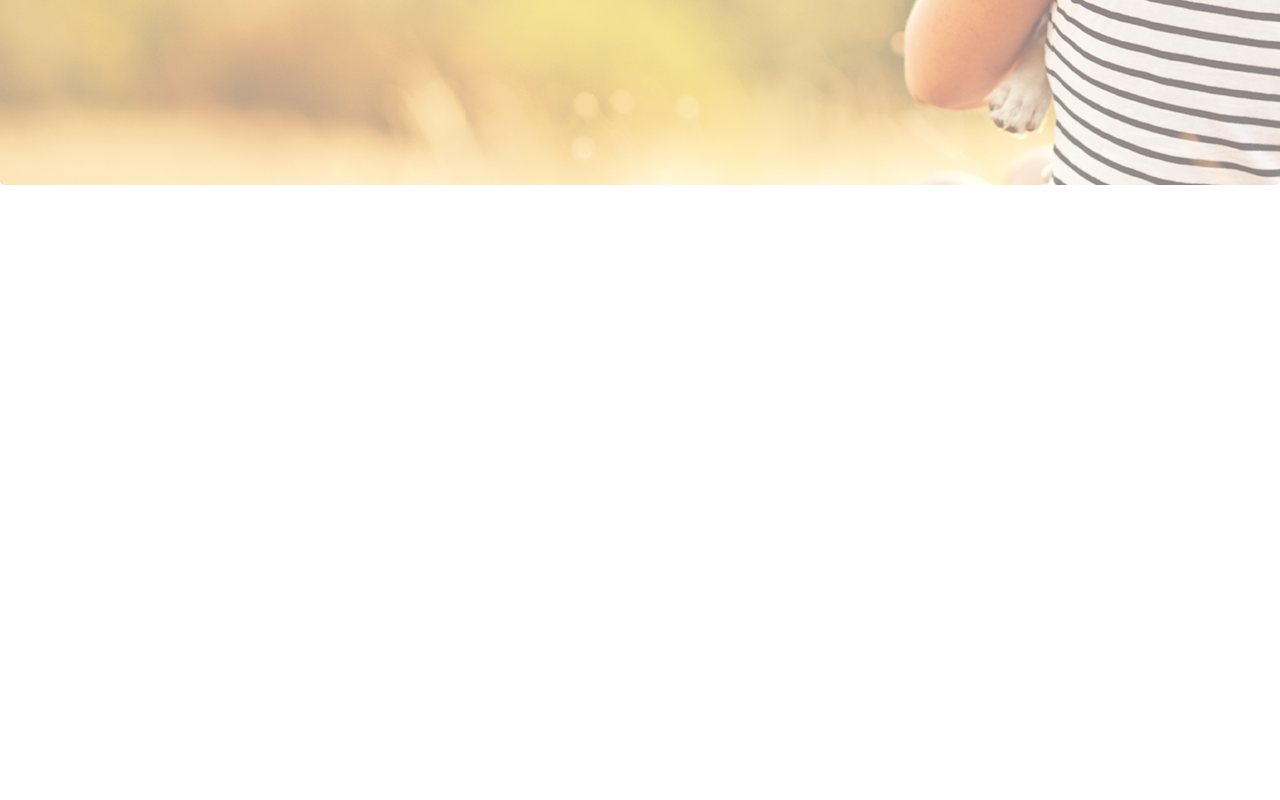
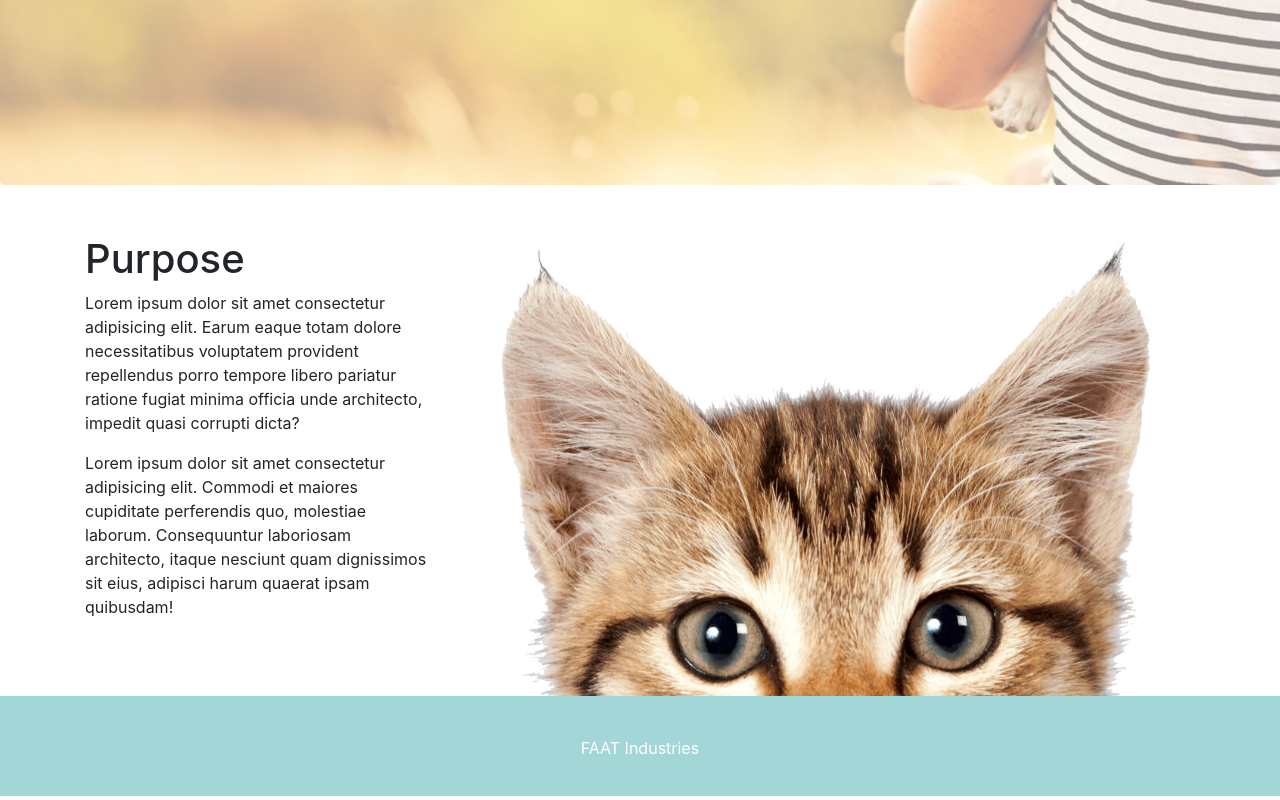
Before and after one commit to austinwayman/mansbestfriend, a React (Create React App) app in the folder client/: page / in a window 1280 px wide. Shown: the part 565-1365 px from the top of the page. Before the commit the page ends 800 px from the top, so only its background shows below. Built offline with nearby package versions, Linux system fonts and the light colour scheme.

Commit message:
adding purpose section and a footer starter

```diff
--- a/client/src/pages/Home.jsx
+++ b/client/src/pages/Home.jsx
@@ -87,7 +87,39 @@ class Home extends React.Component {
           </div>
           {/* Jumbotron Text End */}
         </Jumbotron>
+        {/* End of Jumbotron */}
+
+        {/* Start of Purpose */}
+      <div className="purposeContainer">
+        <Container>
+          <Row>
+            <Col m="4" xl="4">
+              <h1>Purpose</h1>
+              <p>Lorem ipsum dolor sit amet consectetur adipisicing elit. Earum eaque totam dolore necessitatibus voluptatem provident repellendus porro tempore libero pariatur ratione fugiat minima officia unde architecto, impedit quasi corrupti dicta?</p>
+              <p>Lorem ipsum dolor sit amet consectetur adipisicing elit. Commodi et maiores cupiditate perferendis quo, molestiae laborum. Consequuntur laboriosam architecto, itaque nesciunt quam dignissimos sit eius, adipisci harum quaerat ipsam quibusdam!</p>
+            </Col>
+            <Col m="8" xl="8"><img src="/images/cat.png" alt="petimage" width="100%"></img></Col>
+          </Row>
+        </Container>
       </div>
+      {/* End of Purpose */}
+
+
+      {/* Footer Start */}
+      <div className="footer">
+        <Row>
+          <Col id="footerText">
+          FAAT Industries
+          </Col>
+        </Row>
+      </div>
+
+
+
+
+
+      </div>
+
     );
   }
 }
--- a/client/src/styles.css
+++ b/client/src/styles.css
@@ -6,6 +6,7 @@
 
 .mainjumbotron {
     padding-top: 20px !important;
+    margin-bottom: 0px !important;
 }
 
 #test {
@@ -31,7 +32,7 @@
 
 }
 .titletext {
-    margin-top: 20%;
+    margin-top: 17%;
 }
 #navbarthick {
     margin: 0;
@@ -50,3 +51,25 @@
     width: 200px;
     text-align: center;
 }
+
+/* .lead {
+    color:#8CCCCB;
+} */
+
+.purposeContainer {
+    margin-top: 50px;
+    margin-bottom: 0px;
+    /* background-color: #8CCCCB; */
+}
+
+.footer {
+    background-color: #8CCCCB;
+    box-shadow: inset 0 0 0 1000px rgba(255, 255, 255, 0.2);
+    height: 100px;
+    text-align: center;
+}
+
+#footerText {
+    padding: 40px;
+    color: white;
+}
```
Also changed, not shown: client/public/images/cat.png (added), client/public/images/pets.png (added).
